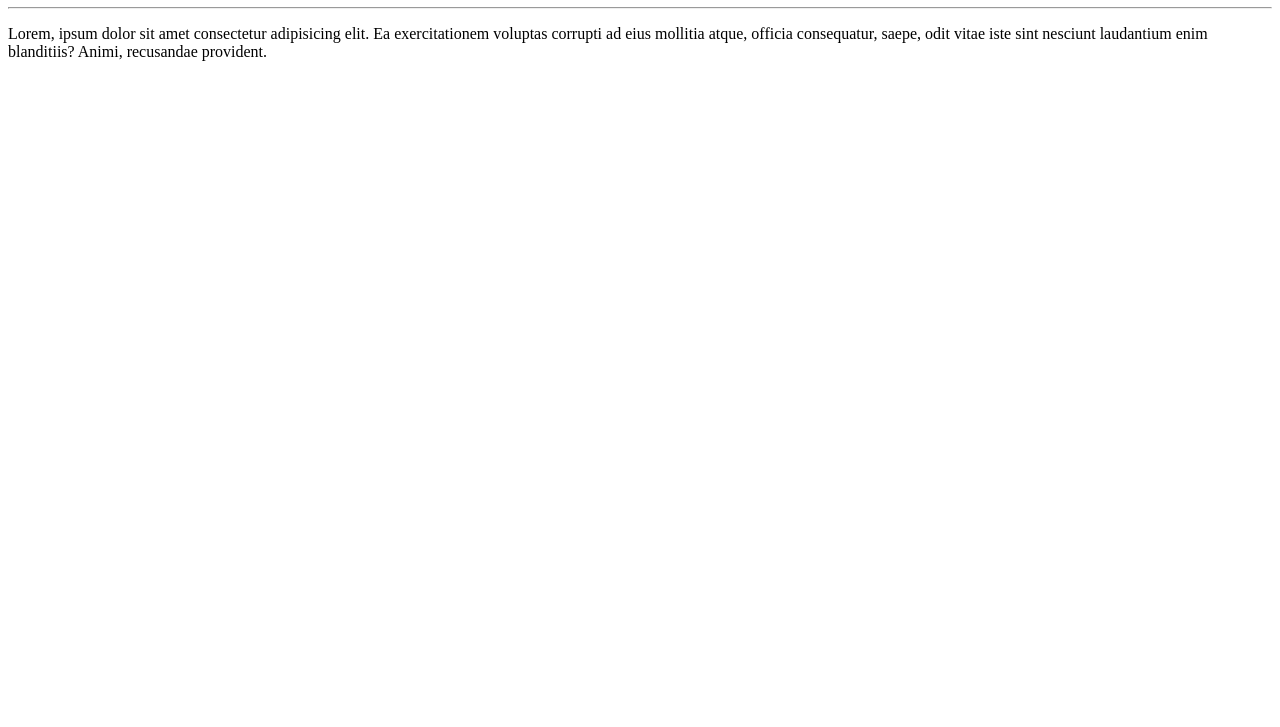
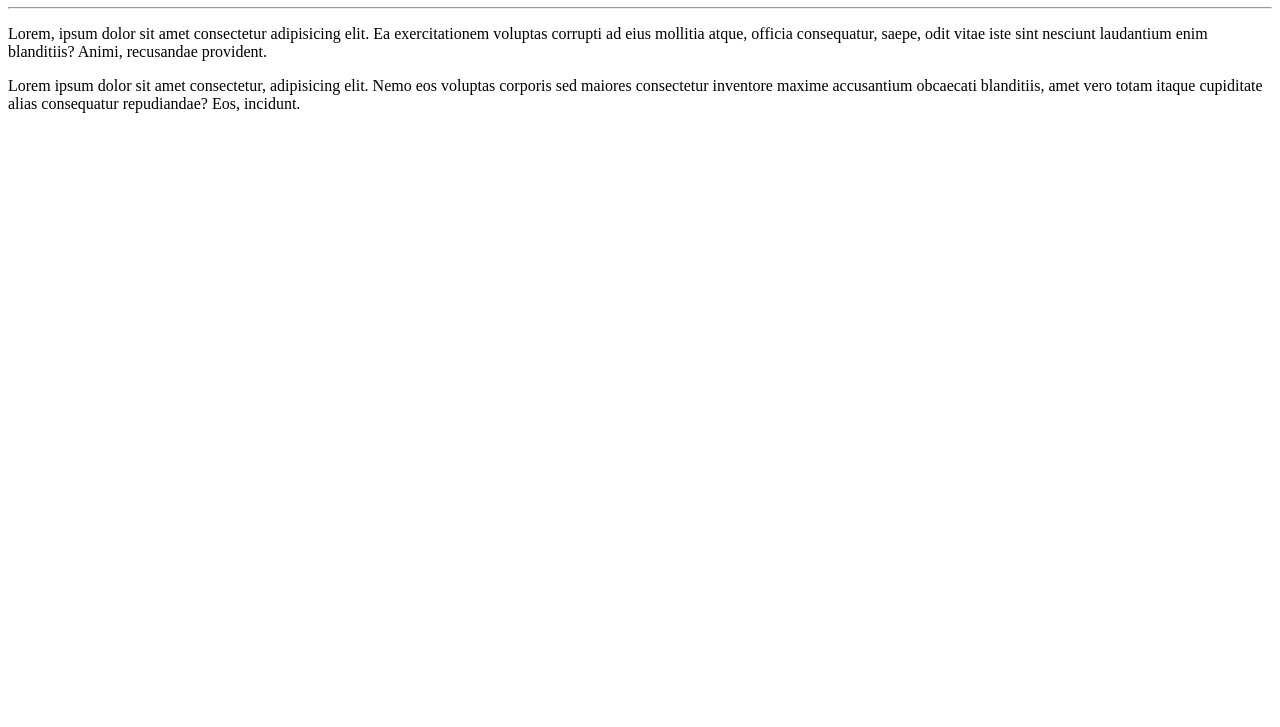
Before and after one commit to Le-Fiote/Ola-Mundo, a plain HTML site: page site-exemplo/index.html in a window 1280 px wide. Shown: the part 73-800 px from the top of the page. Drawn offline with Linux system fonts and the light colour scheme.

Commit message:
adicionei um paragrafo

```diff
--- a/site-exemplo/index.html
+++ b/site-exemplo/index.html
@@ -4,9 +4,11 @@
     <meta charset="UTF-8">
     <meta name="viewport" content="width=device-width, initial-scale=1.0">
     <title>Meu primeiro site em repositório</title>
+</head>
 <body>
     <h1>Olá, Mundo!</h1>
     <hr>
     <p>Lorem, ipsum dolor sit amet consectetur adipisicing elit. Ea exercitationem voluptas corrupti ad eius mollitia atque, officia consequatur, saepe, odit vitae iste sint nesciunt laudantium enim blanditiis? Animi, recusandae provident.</p>
+    <p>Lorem ipsum dolor sit amet consectetur, adipisicing elit. Nemo eos voluptas corporis sed maiores consectetur inventore maxime accusantium obcaecati blanditiis, amet vero totam itaque cupiditate alias consequatur repudiandae? Eos, incidunt.</p>
 </body>
 </html>
```
